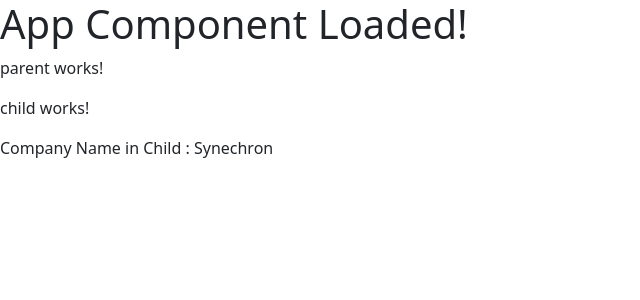
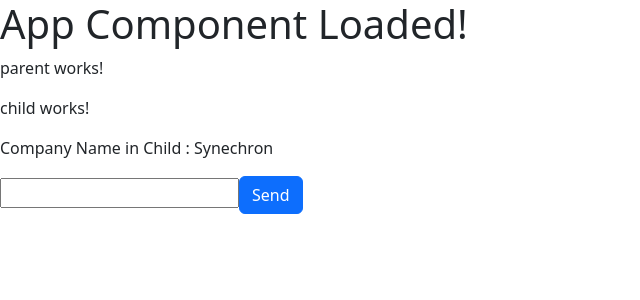
Before and after one commit to synergy2411/nov-23-syne, an Angular app in the folder first-app/: page / in a window 1280 px wide. Shown: the top 300 px of the page, without its empty margins (0-640 px from the left). Built offline with nearby package versions, Linux system fonts and the light colour scheme.

Commit message:
child to parent

```diff
--- a/first-app/src/app/components/demo/child/child.component.html
+++ b/first-app/src/app/components/demo/child/child.component.html
@@ -1,2 +1,6 @@
 <p>child works!</p>
 <p>Company Name in Child : {{ company }}</p>
+
+<input type="text" [(ngModel)]="value" />
+
+<button class="btn btn-primary" (click)="onSend()">Send</button>
--- a/first-app/src/app/components/demo/child/child.component.ts
+++ b/first-app/src/app/components/demo/child/child.component.ts
@@ -1,4 +1,4 @@
-import { Component, Input } from '@angular/core';
+import { Component, Input, EventEmitter, Output } from '@angular/core';
 
 @Component({
   selector: 'app-child',
@@ -7,4 +7,13 @@ import { Component, Input } from '@angular/core';
 })
 export class ChildComponent {
   @Input() company: string;
+
+  @Output() childEvent = new EventEmitter();
+
+  value: string = '';
+
+  onSend() {
+    console.log('VALUE : ', this.value);
+    this.childEvent.emit(this.value);
+  }
 }
--- a/first-app/src/app/components/demo/parent/parent.component.html
+++ b/first-app/src/app/components/demo/parent/parent.component.html
@@ -1,3 +1,6 @@
 <p>parent works!</p>
 
-<app-child [company]="companyName"></app-child>
+<app-child
+  [company]="companyName"
+  (childEvent)="onChildEvent($event)"
+></app-child>
--- a/first-app/src/app/components/demo/parent/parent.component.ts
+++ b/first-app/src/app/components/demo/parent/parent.component.ts
@@ -7,4 +7,8 @@ import { Component } from '@angular/core';
 })
 export class ParentComponent {
   companyName = 'Synechron';
+
+  onChildEvent(childValue: string) {
+    console.log('Child Value : ', childValue);
+  }
 }
```
